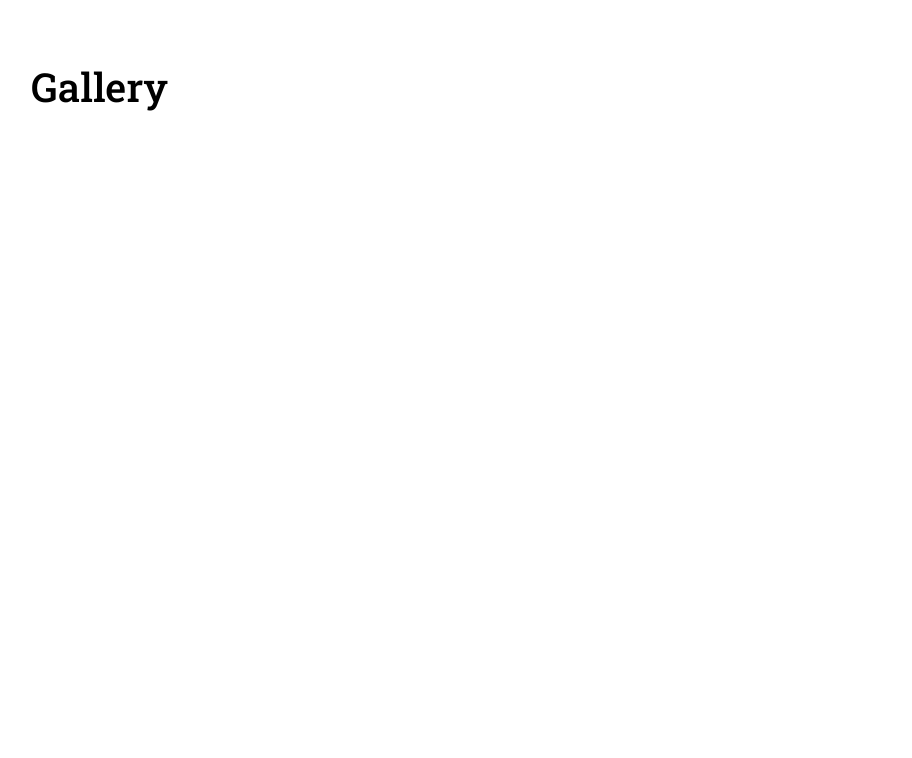
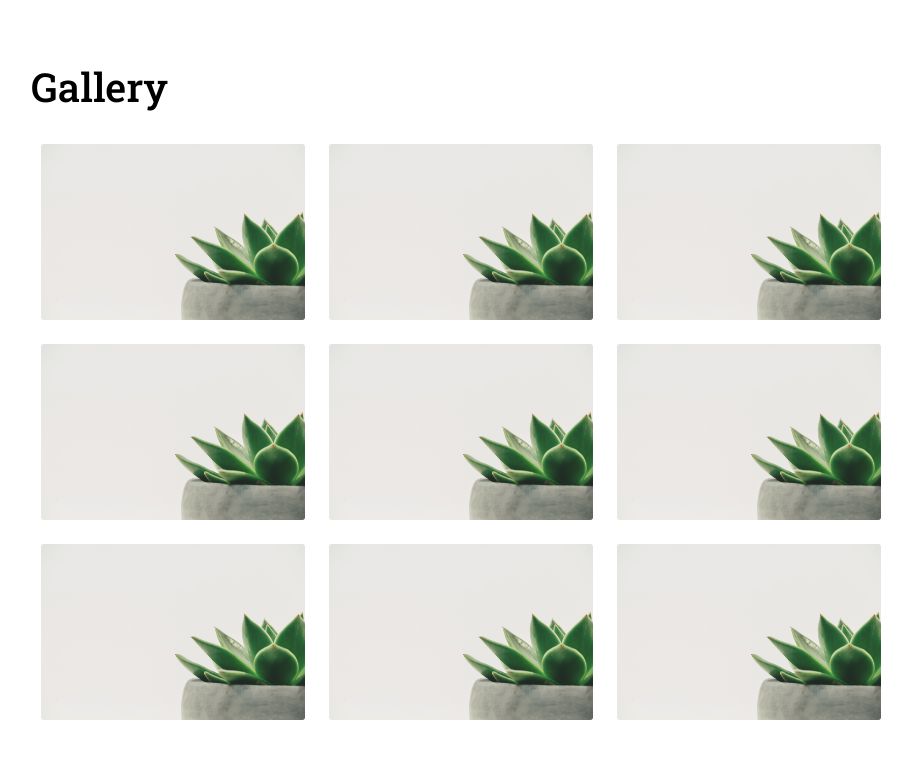
Before and after one commit to justuscolby/gallery-starter-1, a plain HTML site: page index.html in a window 1280 px wide. Shown: the whole page, without its empty margins (81-993 px from the left). Drawn offline with Linux system fonts and the light colour scheme.

Commit message:
added 9 pictures

```diff
--- a/index.html
+++ b/index.html
@@ -10,8 +10,18 @@
   <body>
     <section class="container">
       <h1>Gallery</h1>
+      <br />
       <div class="gallery-grid">
         <!-- images here -->
+        <img src="plant.png" />
+        <img src="plant.png" />
+        <img src="plant.png" />
+        <img src="plant.png" />
+        <img src="plant.png" />
+        <img src="plant.png" />
+        <img src="plant.png" />
+        <img src="plant.png" />
+        <img src="plant.png" />
       </div>
     </section>
   </body>
--- a/style.css
+++ b/style.css
@@ -1,4 +1,4 @@
-@import url('https://fonts.googleapis.com/css2?family=Roboto+Slab:wght@300;400;500;600;700&display=swap');
+@import url("https://fonts.googleapis.com/css2?family=Roboto+Slab:wght@300;400;500;600;700&display=swap");
 
 *,
 *::before,
@@ -8,7 +8,7 @@
 
 body {
   background: white;
-  font-family: 'Roboto Slab', sans-serif;
+  font-family: "Roboto Slab", sans-serif;
   padding-block: 60px;
   margin: 0;
 }
@@ -21,8 +21,9 @@ h1 {
 }
 
 img {
-  width: 100%;
-  border-radius: 4px;
+  width: 25%;
+  border-radius: 3px;
+  margin: 10px;
 }
 
 .container {
@@ -34,5 +35,5 @@ img {
 /*  Gallery  ------------------ */
 /*  -------------------------------- */
 
-.gallery-grid {
-}
+/* .gallery-grid {
+} */
```
